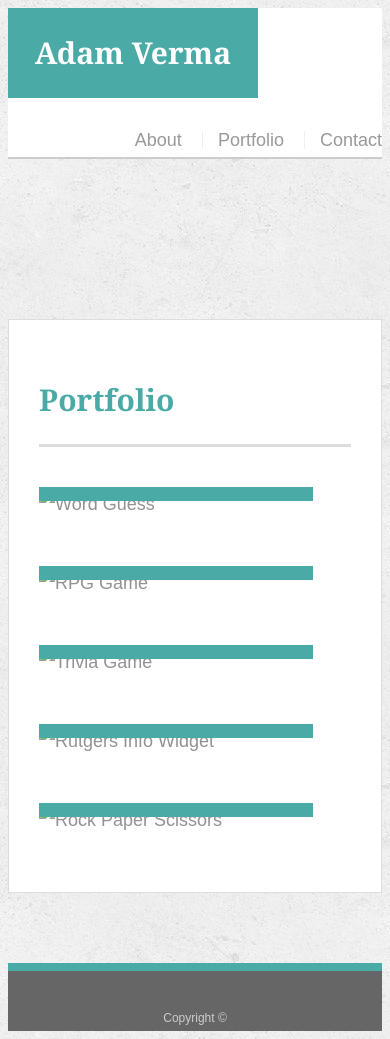
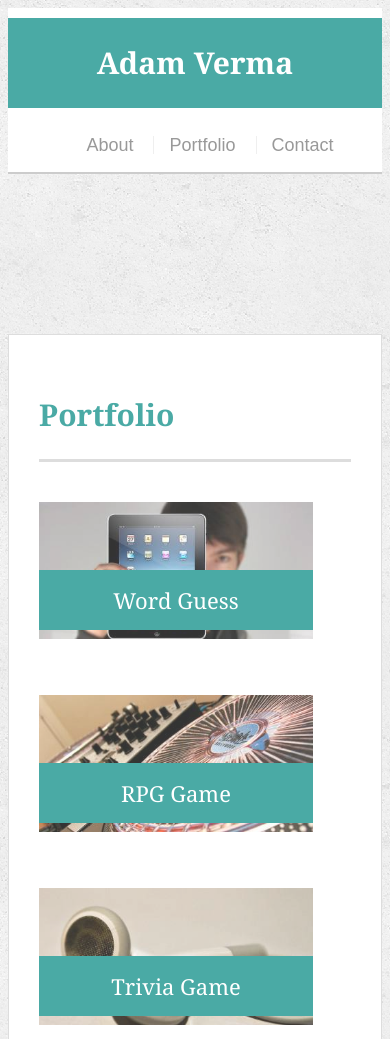
Before and after one commit to adam-verma/Responsive-Portfolio, a plain HTML site: page portfolio.html in a window 390 px wide. Shown: the top 1039 px of the page. Drawn offline with Linux system fonts and the light colour scheme.

Commit message:
initial master

```diff
--- a/assets/css/styles.css
+++ b/assets/css/styles.css
@@ -63,7 +63,7 @@ body {
     border-bottom: 2px solid #cccccc;
   }
 
-  #logo {
+  .logo {
     float: left;
     width: 250px;
     height: 90px;
@@ -220,6 +220,20 @@ body {
     body {
     }
     .container {
+      flex: 33%;
+      max-width: 33%;
+    }
+    .logo {
+      width:100%;
+      text-align: center;
+      display: block;
+      margin:10px 0px;
+    }
+    .navbut {
+      display: block;
+      text-align: center;
+      width: 100%;
+      margin: 10px 0px;
     }
     #masthead {
         position: static;
@@ -230,16 +244,20 @@ body {
     body {
     }
     .container {
+      flex: 68%;
+      max-width: 68%;
     }
     #masthead {
-        position: static;
-    }
+      position: static;
+  }
   }
 
   @media screen and (max-width: 980px) {
     body {
     }
     .container {
+      flex: 100%;
+      max-width: 100%;
     }
     #masthead {
         position: static;
--- a/portfolio.html
+++ b/portfolio.html
@@ -12,8 +12,8 @@
 
   <header id="masthead">
     <div class="container">
-      <a href="index.html" id="logo">Adam Verma</a>
-      <nav>
+      <a href="index.html" class="logo">Adam Verma</a>
+      <nav class="navbut">
         <a href="index.html">About</a>
         <a href="portfolio.html">Portfolio</a>
         <a href="contact.html">Contact</a>
@@ -26,28 +26,28 @@
       <h1>Portfolio</h1>
 
       <div class="work">
-        <img src="./assets/images/technics-q-c-640-480-1" alt="Word Guess">
+        <img src="./assets/images/technics-q-c-640-480-1.jpg" alt="Word Guess">
 
 
         <h3>Word Guess</h3>
       </div>
       <div class="work">
-        <img src="./assets/images/technics-q-c-640-480-2" alt="RPG Game">
+        <img src="./assets/images/technics-q-c-640-480-2.jpg" alt="RPG Game">
 
         <h3>RPG Game</h3>
       </div>
       <div class="work">
-        <img src="./assets/images/technics-q-c-640-480-5" alt="Trivia Game">
+        <img src="./assets/images/technics-q-c-640-480-5.jpg" alt="Trivia Game">
 
         <h3>Trivia Game</h3>
       </div>
       <div class="work">
-        <img src="./assets/images/technics-q-c-640-480-7" alt="Rutgers Info Widget">
+        <img src="./assets/images/technics-q-c-640-480-7.jpg" alt="Rutgers Info Widget">
 
         <h3>Rutgers Info Widget</h3>
       </div>
       <div class="work">
-        <img src="./assets/images/technics-q-c-640-480-9" alt="Rock Paper Scissors">
+        <img src="./assets/images/technics-q-c-640-480-9.jpg" alt="Rock Paper Scissors">
 
         <h3>Rock Paper Scissors</h3>
       </div>
```
Also changed, not shown: contact.html (+3 -2 lines), index.html (+3 -2 lines), 1 other file.
